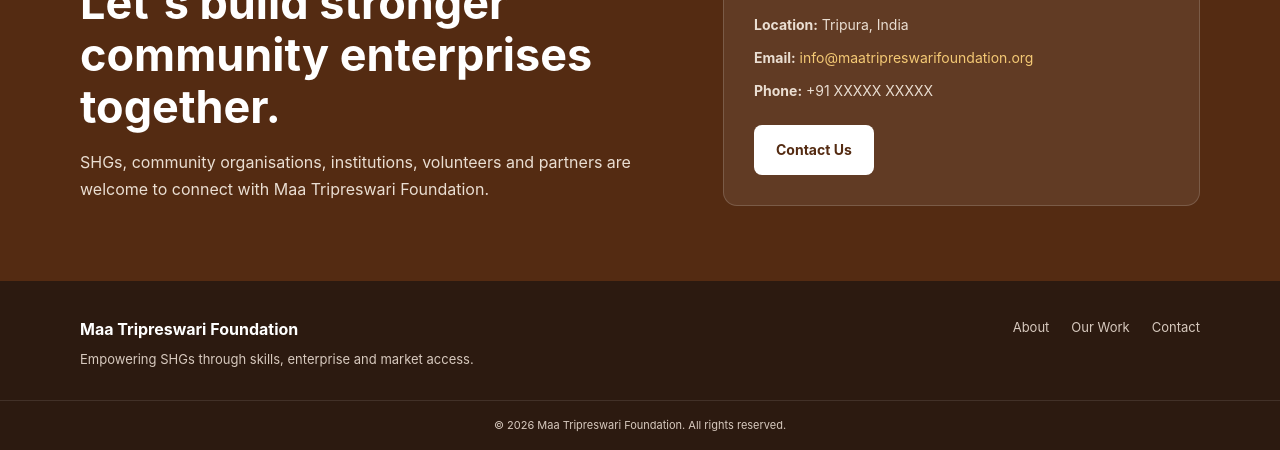
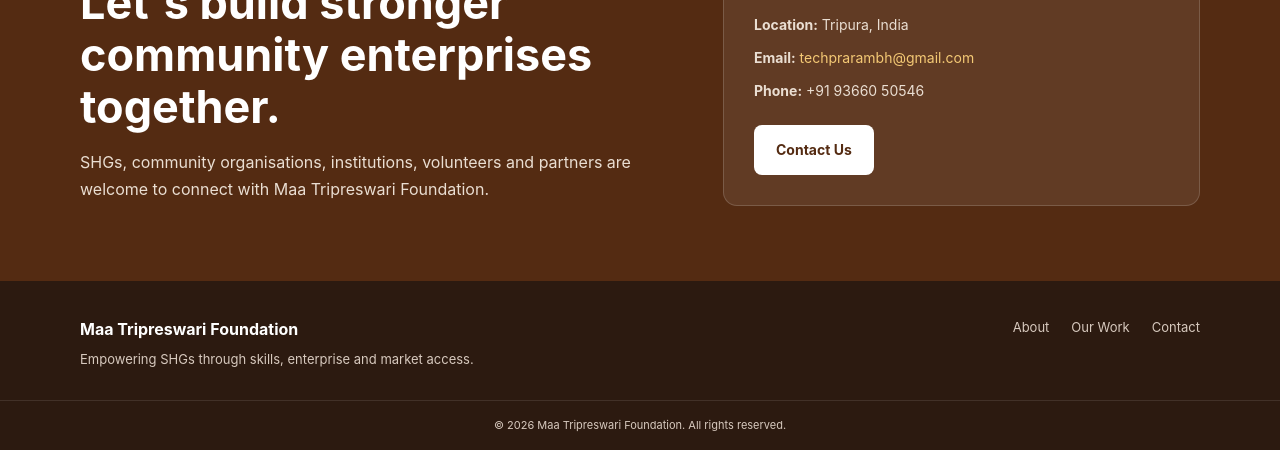
Before and after one commit to techprarambh/mtf, a plain HTML site: page index.html in a window 1280 px wide. Shown: the part 3838-4288 px from the top of the page. Drawn offline with Linux system fonts and the light colour scheme.

Commit message:
Update contact information in index.html

```diff
--- a/index.html
+++ b/index.html
@@ -215,8 +215,8 @@
     <div class="contact-card">
       <h3>Maa Tripreswari Foundation</h3>
       <p><strong>Location:</strong> Tripura, India</p>
-      <p><strong>Email:</strong> <a href="mailto:info@maatripreswarifoundation.org">info@maatripreswarifoundation.org</a></p>
-      <p><strong>Phone:</strong> +91 XXXXX XXXXX</p>
+      <p><strong>Email:</strong> <a href="mailto:techprarambh@gmail.com">techprarambh@gmail.com</a></p>
+      <p><strong>Phone:</strong> +91 93660 50546</p>
       <a class="btn light-btn" href="mailto:info@maatripreswarifoundation.org">Contact Us</a>
     </div>
   </div>
```
